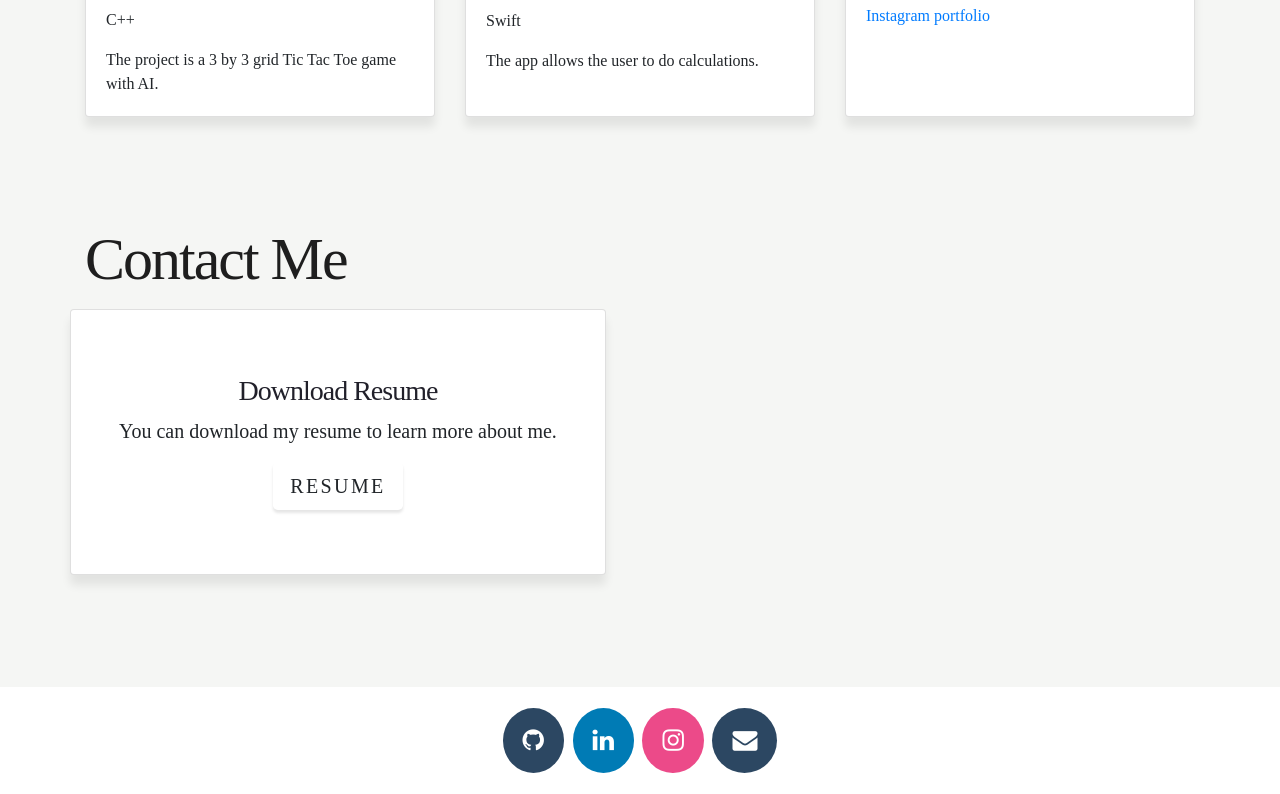
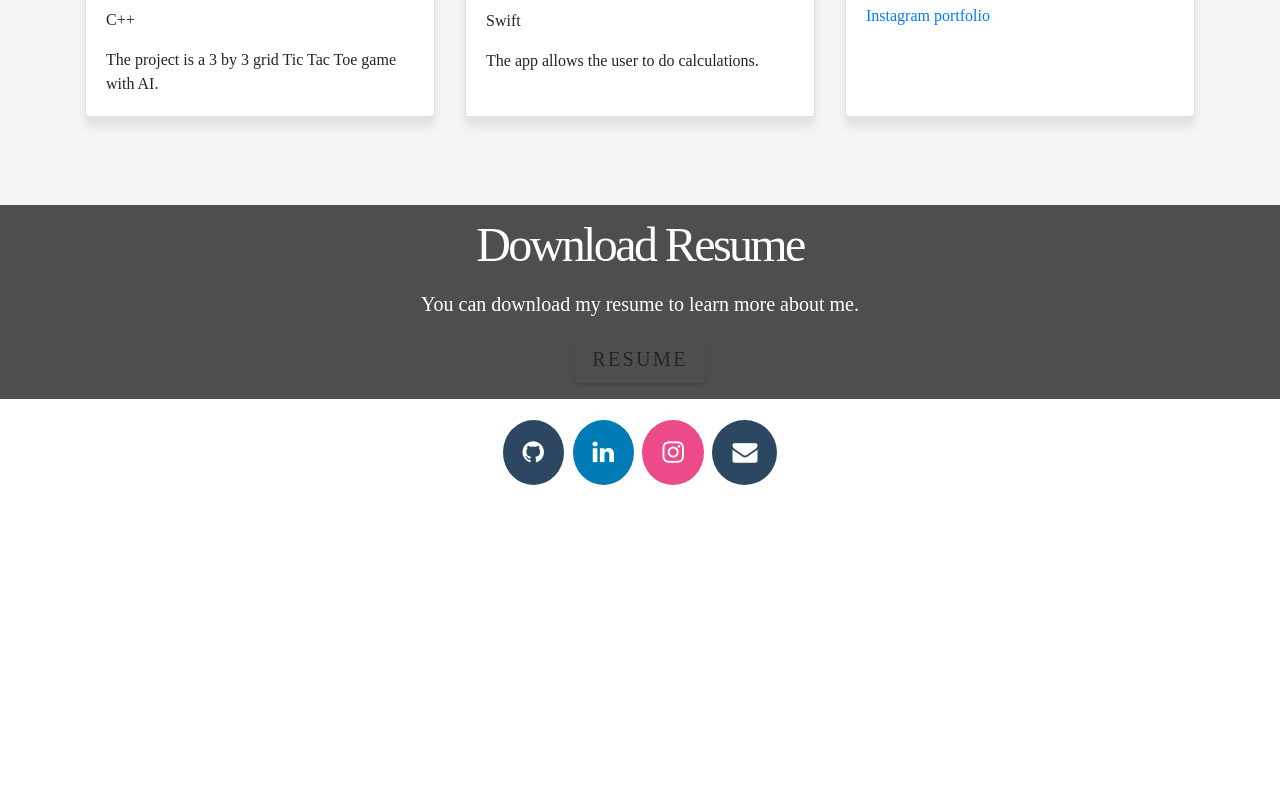
Before and after one commit to aparnnaH/aparnnaH.github.io, a website with bundled scripts: page index.html in a window 1280 px wide. Shown: the part 2101-2895 px from the top of the page. After the commit the page ends 2607 px from the top, so only its background shows below. Built offline with nearby package versions, Linux system fonts and the light colour scheme.

Commit message:
resume footer commit

```diff
--- a/css/aparnnaHariharan.css
+++ b/css/aparnnaHariharan.css
@@ -26,6 +26,7 @@
   letter-spacing: -2.6px;
   line-height: 48px;
   margin-bottom: 20px;
+  color: #fff;
 }
 
 h3 {
@@ -322,6 +323,18 @@ section {
   border-radius: 0;
 }
 
+/*<!-- Contact section -->*/
+.footer-resume {
+   left: 0;
+   bottom: 0;
+   width: 100%;
+   background-color: #4e4e4e;
+   color: white;
+   text-align: center;
+   padding: 1em;
+}
+
+
 /*<!-- Soical media Accounts buttons -->*/
 .fa {
   padding: 20px;
--- a/index.html
+++ b/index.html
@@ -158,22 +158,26 @@
         </div>
       </div>
     </div>
-
-
   </div>
 </div>
 </section>
 
 
 <!-- Contact Section-->
-  <section id="contact" class="about-mf sect-pt4 route mt-10">
+<section id="contact">
+  <div class="footer-resume">
+    <h3 class="font-style-subheader">Download Resume</h3>
+    <p><span class="about-info lead font-style">You can download my resume to learn more about me.</span></p>
+    <a href="https://drive.google.com/file/d/1h-VuHJIP-GhBgHFqQjcV7gn0He2pQHCS/view?usp=sharing" class="btn btn-default btn-lg">Resume</a>
+  </div>
+<!-- </section> -->
+
+  <!-- <section id="contact" class="about-mf sect-pt4 route mt-10">
     <div class="container">
       <h1 class="font-weight-light text-left text-lg-left mt-10 pt-4 font-style-section">Contact Me</h1>
       <div class="row">
           <div class="box-shadow-full card h-100 card-style">
               <div class="text-center">
-                <!-- <p><span class="about-info lead font-style">Check out my work on Github or browse through my experience on Linkedin. If you want to reach me just shoot me an email.</span></p> -->
-                <!-- <a class="about-info lead font-style" href="mailto:aparnna.hariharan@ontariotechu.net">aparnna.hariharan@ontariotechu.net</a> -->
                   <h3>Download Resume</h3>
                   <p><span class="about-info lead font-style">You can download my resume to learn more about me.</span></p>
                   <a href="https://drive.google.com/file/d/1h-VuHJIP-GhBgHFqQjcV7gn0He2pQHCS/view?usp=sharing" class="btn btn-default btn-lg">Resume</a>
@@ -181,12 +185,12 @@
               </div>
           </div>
     </div>
-  </section>
+  </section> -->
 
 <!-- Footer-->
-<section>
+
+<!-- <section> -->
   <div class="footer">
-     <!-- <p><span class="about-info lead font-style font-style-footer">Check out my work on Github or browse through my experience on Linkedin. If you want to reach me just shoot me an email.</span></p> -->
     <a href="https://github.com/aparnnaH" class="fa fa-github"></a>
     <a href="https://linkedin.com/in/aparnna-hariharan" class="fa fa-linkedin"></a>
     <a href="https://www.instagram.com/aparnnah/" class="fa fa-instagram"></a>
```
